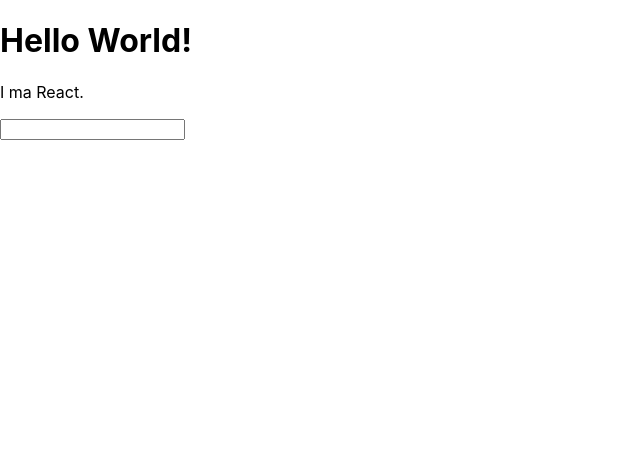
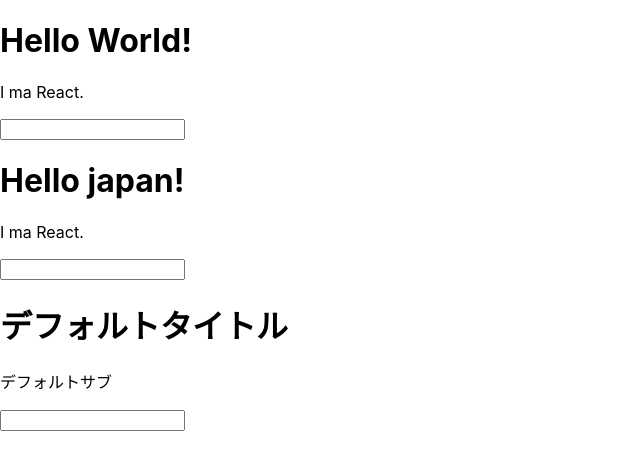
Before and after one commit to yuhi14/react-hands-on, a React (Create React App) app: page / in a window 1280 px wide. Shown: the top 470 px of the page, without its empty margins (0-640 px from the left). Built offline with nearby package versions, Linux system fonts and the light colour scheme.

Commit message:
study props

```diff
--- a/src/App.js
+++ b/src/App.js
@@ -1,12 +1,18 @@
 import React from 'react';
 
 const App = () => {
-  return <WelcomeMessage />;
+  return (
+    <React.Fragment>
+      <WelcomeMessage title={'Hello World!'} sub={'I ma React.'} />
+      <WelcomeMessage title={'Hello japan!'} sub={'I ma React.'} />
+      <WelcomeMessage />
+    </React.Fragment>
+  );
 }
 
-const WelcomeMessage = () => {
-  const dom = <h1>Hello World!</h1>;
-  const text = 'I ma React.';
+const WelcomeMessage = (props) => {
+  const dom = <h1>{props.title}</h1>;
+  const text = props.sub;
   return (
     <React.Fragment>
       {dom}
@@ -16,4 +22,9 @@
   );
 }
 
+WelcomeMessage.defaultProps = {
+  title: 'デフォルトタイトル',
+  sub: 'デフォルトサブ'
+}
+
 export default App;
```
